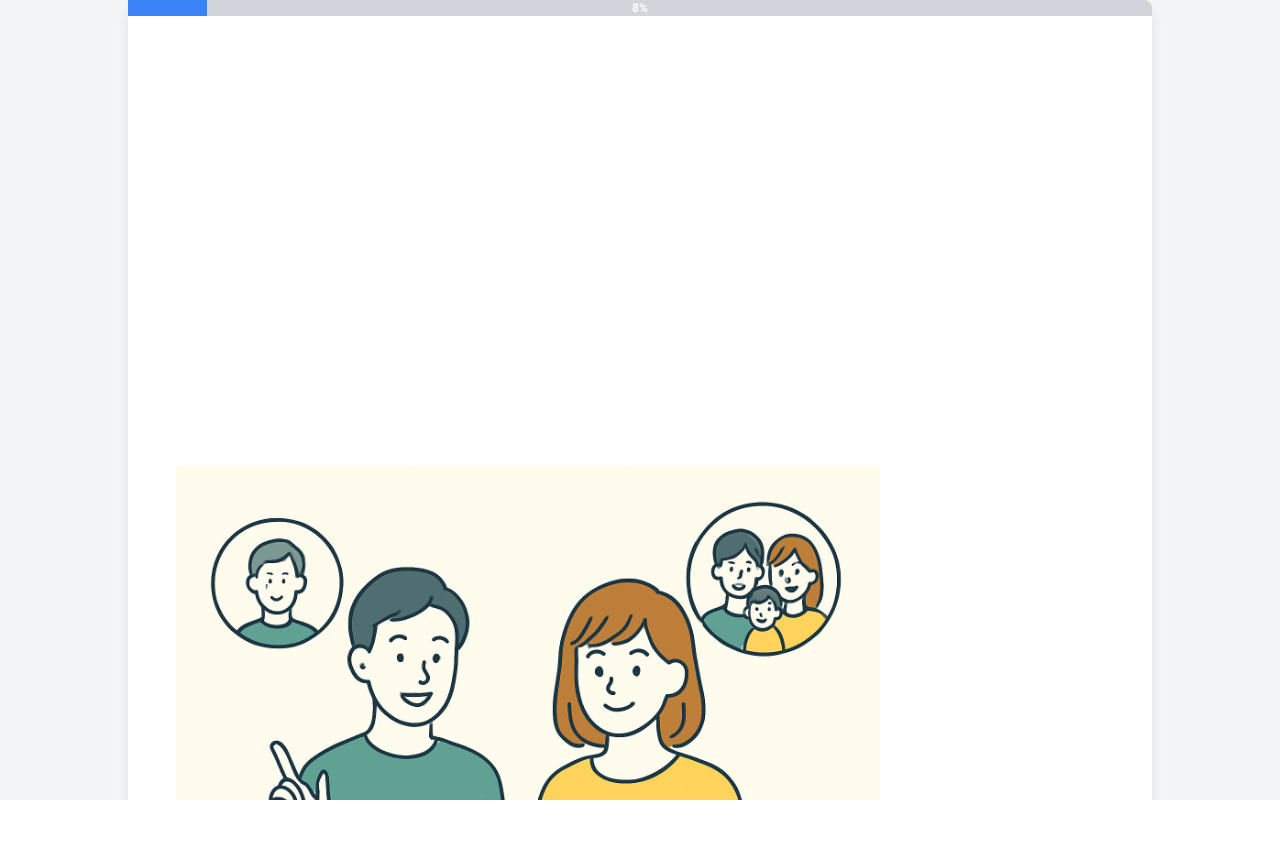
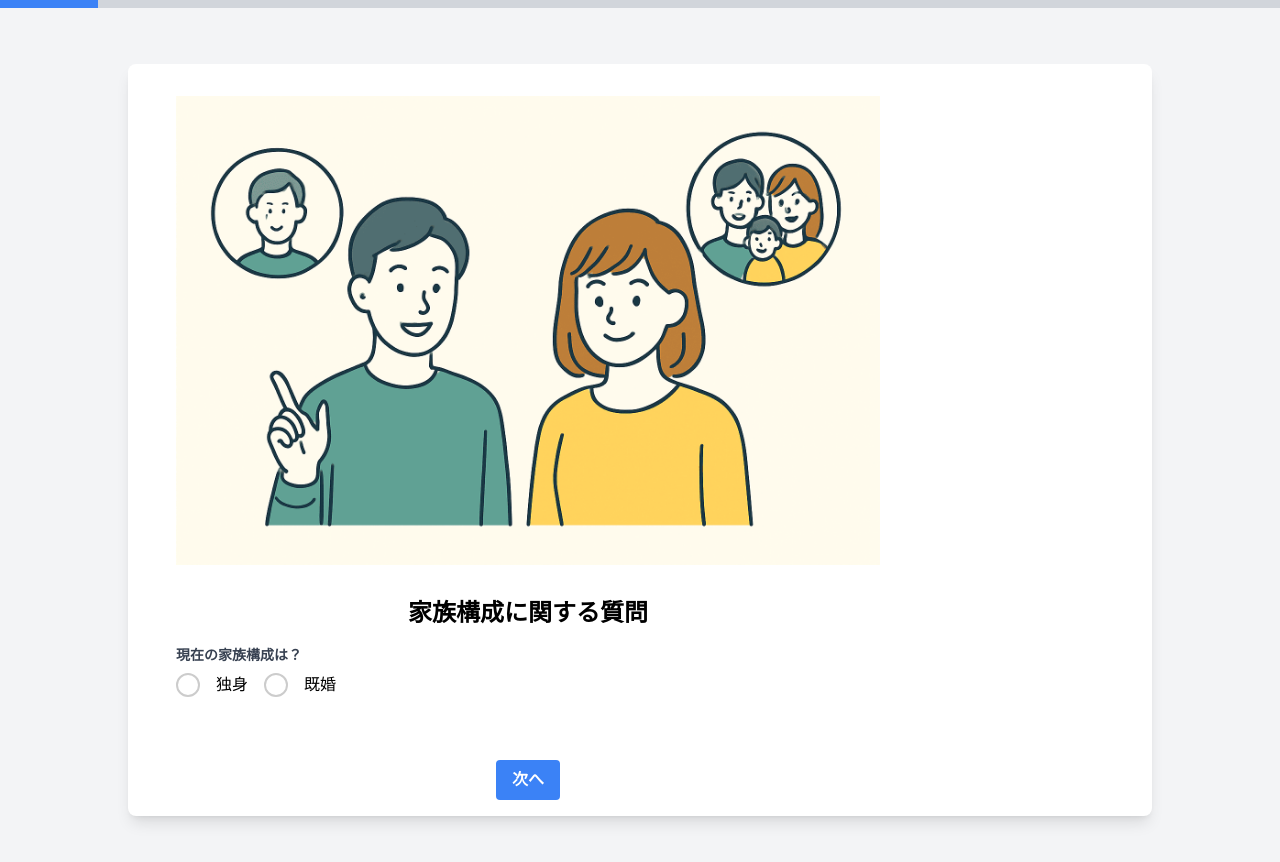
Before and after one commit to HirokiAzuma0420/lifeplansim, a React (Vite) app: page /form in a window 1280 px wide. Shown: the top 862 px of the page. Before the commit the page ends 800 px from the top, so only its background shows below. Built offline with nearby package versions, Linux system fonts and the light colour scheme; a web font is replaced by a local one.

Commit message:
キーボード表示の時のFloatBox/ProgressBarの固定表示対応

```diff
--- a/src/hooks/useVisualViewportHeightEffect.ts
+++ b/src/hooks/useVisualViewportHeightEffect.ts
@@ -11,7 +11,7 @@ export function useVisualViewportHeightEffect(): void {
     const update = () =>
       document.documentElement.style.setProperty(
         "--visual-viewport-height",
-        vv.height + "px"
+        `${vv.height}px`
       )
 
     vv.addEventListener("resize", update)
--- a/src/pages/FormPage.tsx
+++ b/src/pages/FormPage.tsx
@@ -1,7 +1,8 @@
 import React, { useState, useMemo, useEffect } from 'react';
 import { Trash2 } from "lucide-react";
-import incomeBrackets from "../assets/net_income_brackets.json";
+
 import AssetAccordion from "../components/AssetAccordion";
+import { useVisualViewportHeightEffect } from "../hooks/useVisualViewportHeightEffect";
 
 const sections = [
   '家族構成',
@@ -19,15 +20,12 @@ const sections = [
   'シミュレーション設定',
 ];
 
-function getNetIncome(gross: number): number {
-  const bracket = incomeBrackets.find((b: { min: number; max: number | null; rate: number }) => gross >= b.min && (b.max === null || gross <= b.max))
-  return bracket ? gross * bracket.rate : gross * 0.8
-}
 
-import { useVisualViewportHeightEffect } from "../hooks/useVisualViewportHeightEffect"
+
+
 
 export default function FormPage() {
-  useVisualViewportHeightEffect()
+  useVisualViewportHeightEffect();
   const [currentSectionIndex, setCurrentSectionIndex] = useState(0);
 
   const [formData, setFormData] = useState({
@@ -142,11 +140,7 @@ export default function FormPage() {
     setApplianceReplacements((prev) => prev.filter((_, i) => i !== index));
   };
 
-  const displayTotalApplianceCost = useMemo(() => {
-    return applianceReplacements
-      .map((item) => Number(item.cost) || 0)
-      .reduce((sum, cost) => sum + cost, 0)
-  }, [applianceReplacements]);
+
 
   const handleInputChange = (e: React.ChangeEvent<HTMLInputElement | HTMLTextAreaElement | HTMLSelectElement>) => {
     const { name, value } = e.target;
@@ -247,121 +241,17 @@ export default function FormPage() {
     );
   }, [formData.postRetirementLivingCost, formData.pensionAmount]);
 
-  const totalSavings = useMemo(() => {
-    return (
-        (Number(formData.currentSavings) || 0) +
-        (Number(formData.monthlySavings) || 0) / 10000
-    );
-  }, [formData.currentSavings, formData.monthlySavings]);
 
-  const displayTotalSavings = useMemo(() => {
-    return totalSavings * 10000;
-  }, [totalSavings]);
 
-  const totalInvestment = useMemo(() => {
-    const monthlyTotal = Object.values(formData.monthlyInvestmentAmounts).reduce(
-      (acc, val) => acc + Number(val),
-      0
-    );
 
-    const annualSpotTotal = (
-      (Number(formData.investmentStocksAnnualSpot) || 0) +
-      (Number(formData.investmentTrustAnnualSpot) || 0) +
-      (Number(formData.investmentBondsAnnualSpot) || 0) +
-      (Number(formData.investmentIdecoAnnualSpot) || 0) +
-      (Number(formData.investmentCryptoAnnualSpot) || 0) +
-      (Number(formData.investmentOtherAnnualSpot) || 0)
-    );
 
-    return {
-      monthly: monthlyTotal,
-      annual: (monthlyTotal * 12) + annualSpotTotal
-    };
-  }, [
-    formData.monthlyInvestmentAmounts,
-    formData.investmentStocksAnnualSpot,
-    formData.investmentTrustAnnualSpot,
-    formData.investmentBondsAnnualSpot,
-    formData.investmentIdecoAnnualSpot,
-    formData.investmentCryptoAnnualSpot,
-    formData.investmentOtherAnnualSpot,
-  ]);
 
-  const calculateLoanPayment = (principal: number, annualInterestRate: number, years: number): { annualPayment: number, totalPayment: number } => {
-    if (principal <= 0 || annualInterestRate < 0 || years <= 0) {
-      return { annualPayment: 0, totalPayment: 0 };
-    }
 
-    const monthlyInterestRate = annualInterestRate / 100 / 12;
-    const totalMonths = years * 12;
 
-    if (monthlyInterestRate === 0) {
-      const annualPayment = principal / years;
-      return { annualPayment: annualPayment, totalPayment: principal };
-    }
 
-    const monthlyPayment = principal * monthlyInterestRate * Math.pow((1 + monthlyInterestRate), totalMonths) / (Math.pow((1 + monthlyInterestRate), totalMonths) - 1);
-    const annualPayment = monthlyPayment * 12;
-    const totalPayment = annualPayment * years;
 
-    return { annualPayment: Math.ceil(annualPayment / 1000) * 1000, totalPayment: Math.ceil(totalPayment / 1000) * 1000 };
-  };
 
-  const { estimatedAnnualLoanPayment, estimatedTotalLoanPayment } = useMemo(() => {
-    const housingLoanStatus = formData.housingLoanStatus;
-    let annualPayment = 0;
-    let totalPayment = 0;
 
-    if (housingLoanStatus === 'これから借りる予定') {
-      const housePurchasePrice = Number(formData.housePurchasePrice) || 0;
-      const headDownPayment = Number(formData.headDownPayment) || 0;
-      const housingLoanYears = Number(formData.housingLoanYears) || 0;
-
-      if (housePurchasePrice > 0 && housingLoanYears > 0 && formData.housingLoanInterestRateType) {
-        const principal = (housePurchasePrice - headDownPayment) * 10000; // Convert to yen
-
-        let interestRate = 1.5; // Default general interest rate
-        if (formData.housingLoanInterestRateType === '指定') {
-          interestRate = Number(formData.housingLoanInterestRate) || 0;
-        }
-        const calculated = calculateLoanPayment(principal, interestRate, housingLoanYears);
-        annualPayment = calculated.annualPayment;
-        totalPayment = calculated.totalPayment;
-      }
-    } else if (housingLoanStatus === 'すでに返済中') {
-      const loanMonthlyPayment = Number(formData.loanMonthlyPayment) || 0;
-      const loanRemainingYears = Number(formData.loanRemainingYears) || 0;
-
-      if (loanMonthlyPayment > 0 && loanRemainingYears > 0) {
-        annualPayment = Math.ceil(loanMonthlyPayment * 12 / 1000) * 1000;
-        totalPayment = Math.ceil(annualPayment * loanRemainingYears / 1000) * 1000;
-      }
-    }
-
-    return { estimatedAnnualLoanPayment: annualPayment, estimatedTotalLoanPayment: totalPayment };
-  }, [
-    formData.housingLoanStatus,
-    formData.housePurchasePrice,
-    formData.headDownPayment,
-    formData.housingLoanYears,
-    formData.housingLoanInterestRateType,
-    formData.housingLoanInterestRate,
-    formData.loanOriginalAmount,
-    formData.loanMonthlyPayment,
-    formData.loanRemainingYears,
-    formData.loanInterestRate,
-  ]);
-
-  const displayEstimatedNetIncome = useMemo(() => {
-    const personIncome = (Number(formData.mainIncome) || 0) + (Number(formData.sideJobIncome) || 0);
-    const spouseIncome = (Number(formData.spouseMainIncome) || 0) + (Number(formData.spouseSideJobIncome) || 0);
-    return getNetIncome(personIncome * 10000) + getNetIncome(spouseIncome * 10000);
-  }, [
-    formData.mainIncome,
-    formData.spouseMainIncome,
-    formData.sideJobIncome,
-    formData.spouseSideJobIncome,
-  ]);
 
 
 
@@ -1301,49 +1191,37 @@ export default function FormPage() {
 
   const progress = ((currentSectionIndex + 1) / sections.length) * 100;
 
-  function renderFloatingBox(amount: number, shouldShow: boolean, label: string) {
+  const shouldShowFloatBox = currentSectionIndex === sections.indexOf('現在の収入') && displayTotalIncome > 0;
+
   return (
+    <div className="min-h-screen flex flex-col bg-gray-100">
+      {/* ヘッダー固定領域（プログレスバー＋フロートボックス） */}
       <div
-        className={"sticky z-40 transition-opacity duration-500 " + (shouldShow ? "opacity-100" : "opacity-0 pointer-events-none")}
+  className="fixed inset-x-0 top-0 z-50 bg-gray-100"
   style={{
-          top: "calc(var(--visual-viewport-height, 100vh) * 0.05)"
+    top: 'env(safe-area-inset-top)',
+    height: 'fit-content',
   }}
 >
-        <div className="max-w-5xl mx-auto px-4">
-          <div className="bg-yellow-50 border border-yellow-300 rounded-xl shadow-md w-fit mx-auto px-4 py-2">
-            <span className="text-yellow-800 text-sm md:text-xl font-semibold">
-              {label}: {amount.toLocaleString()}円
+        {/* プログレスバー */}
+        <div className="w-full h-2 bg-gray-300">
+          <div className="bg-blue-500 h-full transition-all duration-500 ease-out" style={{ width: `${progress}%` }} />
+        </div>
+
+        {/* フロートボックス（必要条件が満たされたときだけ表示） */}
+        <div className="px-4 py-2" style={{ visibility: shouldShowFloatBox ? 'visible' : 'hidden' }}>
+            <div className="bg-yellow-50 border border-yellow-300 rounded-xl shadow w-fit mx-auto px-4 py-1">
+              <span className="text-yellow-800 text-sm font-semibold">
+                年間収入総額: {displayTotalIncome.toLocaleString()}円
               </span>
             </div>
           </div>
       </div>
-    )
-  }
 
-  return (
-    <div className="h-screen overflow-y-scroll bg-gray-100">
+      {/* フォームスクロール領域 */}
+      <div className="flex-1 overflow-y-auto px-4 pb-32">
+        <div className="h-16"></div>
         <div className="max-w-md mx-auto bg-white shadow-lg rounded-lg md:max-w-5xl overflow-visible">
-        {/* Progress Bar */}
-        <div className="w-full bg-gray-300 h-4 sticky top-0 z-50 rounded-t-lg">
-          <div
-            className="bg-blue-500 h-full transition-all duration-500 ease-out"
-            style={{ width: `${progress}%` }}
-          ></div>
-          <div className="absolute inset-0 flex items-center justify-center text-white text-xs font-bold">
-            {Math.round(progress)}%
-          </div>
-        </div>
-        <div className="h-1"></div>
-        {renderFloatingBox(totalExpenses, currentSectionIndex === sections.indexOf('現在の支出') && totalExpenses > 0, "生活費総額")}
-        {renderFloatingBox(displayTotalIncome, currentSectionIndex === sections.indexOf('現在の収入') && displayTotalIncome > 0, "年間収入総額")}
-        {renderFloatingBox(displayEstimatedNetIncome, currentSectionIndex === sections.indexOf('現在の収入') && displayEstimatedNetIncome > 0, "推定手取り総額")}
-        {renderFloatingBox(estimatedAnnualLoanPayment, currentSectionIndex === sections.indexOf('ライフイベント - 家') && estimatedAnnualLoanPayment > 0 && (formData.housingLoanStatus === 'これから借りる予定' || formData.housingLoanStatus === 'すでに返済中'), "年間返済額")}
-        {renderFloatingBox(estimatedTotalLoanPayment, currentSectionIndex === sections.indexOf('ライフイベント - 家') && estimatedTotalLoanPayment > 0 && (formData.housingLoanStatus === 'これから借りる予定' || formData.housingLoanStatus === 'すでに返済中'), "総返済額")}
-
-        {renderFloatingBox(displayTotalSavings, currentSectionIndex === sections.indexOf('貯蓄') && displayTotalSavings > 0, "貯蓄総額")}
-        {renderFloatingBox(totalInvestment.monthly, currentSectionIndex === sections.indexOf('投資') && totalInvestment.monthly > 0, "月間投資総額")}
-        {renderFloatingBox(totalInvestment.annual, currentSectionIndex === sections.indexOf('投資') && totalInvestment.annual > 0, "年間投資総額")}
-        {renderFloatingBox(displayTotalApplianceCost * 10000, currentSectionIndex === sections.indexOf('ライフイベント - 生活') && displayTotalApplianceCost > 0, "家電買い替え総額")}
           <div className="relative flex">
             <div className="flex-1 flex flex-col max-w-[800px] w-full px-4">
               <div className="w-full p-4">
@@ -1375,7 +1253,7 @@ export default function FormPage() {
                 </div>
               </div>
             </div>
-
+          </div>
         </div>
       </div>
     </div>
```
Also changed, not shown: 1 other file (tests, documents, lock files or other folders). Lines whose indentation alone changed are shown as unchanged.
